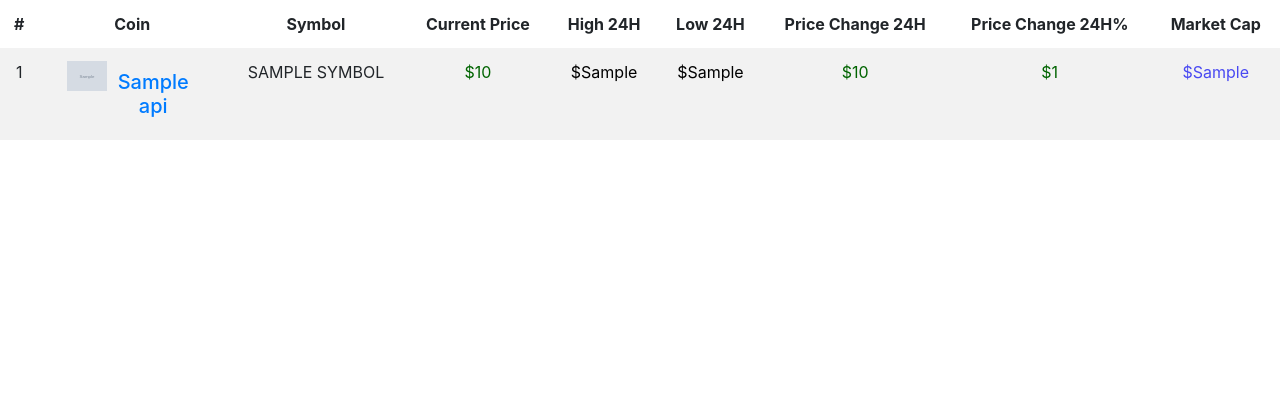
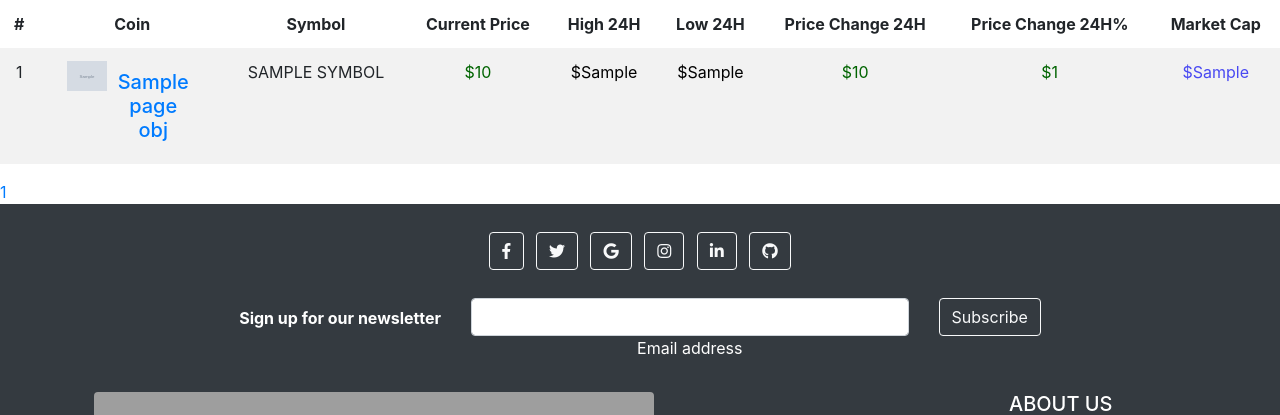
Before and after one commit to kushdarji11/Crypto_Currency, a Django app: template templates/index.html in a window 1280 px wide. Shown: the part 83-498 px from the top of the page. Before the commit the page ends 223 px from the top, so only its background shows below. Run offline with Django 4.2, Linux system fonts and the light colour scheme; the template is opened without the code that fills it: most values are stand-ins (such as "Sample title", 1, 10 or a date in 2020); grey boxes marked "Sample" are stand-in pictures; some libraries are stand-ins or nearby versions; grey boxes are pictures that could not be loaded.

Commit message:
Third Commit

```diff
--- a/templates/base.html
+++ b/templates/base.html
@@ -6,9 +6,13 @@
     <!-- Required meta tags -->
     <meta charset="utf-8">
     <meta name="viewport" content="width=device-width, initial-scale=1, shrink-to-fit=no">
-
+      <link rel="stylesheet" href="https://cdn.datatables.net/1.10.13/css/jquery.dataTables.min.css">
+      <link href="https://use.fontawesome.com/releases/v5.0.4/css/all.css" rel="stylesheet">
       <link rel="stylesheet" href="{% static 'CryptoApp/stylesheet.css' %}" />
     <!-- Bootstrap CSS -->
+
+
+
     <link rel="stylesheet" href="https://stackpath.bootstrapcdn.com/bootstrap/4.4.1/css/bootstrap.min.css" integrity="sha384-Vkoo8x4CGsO3+Hhxv8T/Q5PaXtkKtu6ug5TOeNV6gBiFeWPGFN9MuhOf23Q9Ifjh" crossorigin="anonymous">
     <script src="https://ajax.googleapis.com/ajax/libs/jquery/3.6.0/jquery.min.js"></script>
      <script src="https://maxcdn.bootstrapcdn.com/bootstrap/3.4.1/js/bootstrap.min.js"></script>
@@ -18,7 +22,139 @@
     {% block content %}
 
     {% endblock %}
+    <!-- Footer -->
+    <!-- Footer -->
+<!-- Footer -->
+<footer class="bg-dark text-center text-white">
+  <!-- Grid container -->
+  <div class="container p-4">
+    <!-- Section: Social media -->
+    <section class="mb-4">
+      <!-- Facebook -->
+      <a class="btn btn-outline-light btn-floating m-1" href="#!" role="button"
+        ><i class="fab fa-facebook-f"></i
+      ></a>
 
+      <!-- Twitter -->
+      <a class="btn btn-outline-light btn-floating m-1" href="#!" role="button"
+        ><i class="fab fa-twitter"></i
+      ></a>
+
+      <!-- Google -->
+      <a class="btn btn-outline-light btn-floating m-1" href="#!" role="button"
+        ><i class="fab fa-google"></i
+      ></a>
+
+      <!-- Instagram -->
+      <a class="btn btn-outline-light btn-floating m-1" href="#!" role="button"
+        ><i class="fab fa-instagram"></i
+      ></a>
+
+      <!-- Linkedin -->
+      <a class="btn btn-outline-light btn-floating m-1" href="#" role="button"
+        ><i class="fab fa-linkedin-in"></i
+      ></a>
+
+      <!-- Github -->
+      <a class="btn btn-outline-light btn-floating m-1" href="https://github.com/Zorawar920/Crypto_Currency" role="button"
+        target="_blank"><i class="fab fa-github"></i
+      ></a>
+    </section>
+    <!-- Section: Social media -->
+
+    <!-- Section: Form -->
+    <section class="">
+      <form action="">
+        <!--Grid row-->
+        <div class="row d-flex justify-content-center">
+          <!--Grid column-->
+          <div class="col-auto">
+            <p class="pt-2">
+              <strong>Sign up for our newsletter</strong>
+            </p>
+          </div>
+          <!--Grid column-->
+
+          <!--Grid column-->
+          <div class="col-md-5 col-12">
+            <!-- Email input -->
+            <div class="form-outline form-white mb-4">
+              <input type="email" id="form5Example21" class="form-control" />
+              <label class="form-label" for="form5Example21">Email address</label>
+            </div>
+          </div>
+          <!--Grid column-->
+
+          <!--Grid column-->
+          <div class="col-auto">
+            <!-- Submit button -->
+            <button type="submit" class="btn btn-outline-light mb-4">
+              Subscribe
+            </button>
+          </div>
+          <!--Grid column-->
+        </div>
+        <!--Grid row-->
+      </form>
+    </section>
+    <!-- Section: Form -->
+
+
+
+    <!-- Section: Links -->
+    <section class="">
+      <!--Grid row-->
+      <div class="row">
+        <!--Grid column-->
+        <div class="col-lg-6">
+          <div class="ratio ratio-16x9">
+              <iframe  class="shadow-1-strong rounded" width="560" height="315" src="https://www.youtube.com/embed/VYWc9dFqROI" title="YouTube video player" frameborder="0" allow="accelerometer; autoplay; clipboard-write; encrypted-media; gyroscope; picture-in-picture" allowfullscreen></iframe>
+          </div>
+        </div>
+        <!--Grid column-->
+
+        <!--Grid column-->
+        <div class="col-lg-3 col-md-6 mb-4 mb-md-0">
+
+        </div>
+        <!--Grid column-->
+
+        <!--Grid column-->
+        <div class="col-lg-3 col-md-6 mb-4 mb-md-0">
+          <h5 class="text-uppercase">About Us</h5>
+
+          <ul class="list-unstyled mb-0">
+            <li>
+              <a href="{% url 'CryptoApp:index' %}" class="text-white">Home</a>
+            </li>
+            <li>
+              <a href="{% url 'CryptoApp:chart' %}" class="text-white">Trending</a>
+            </li>
+            <li>
+              <a href="#" class="text-white"></a>
+            </li>
+            <li>
+              <a href="#" class="text-white"></a>
+            </li>
+          </ul>
+        </div>
+        <!--Grid column-->
+      </div>
+      <!--Grid row-->
+    </section>
+    <!-- Section: Links -->
+  </div>
+  <!-- Grid container -->
+
+  <!-- Copyright -->
+  <div class="text-center p-3" style="background-color: rgba(0, 0, 0, 0.2);">
+    © 2022 Copyright:
+    <a class="text-white" href="https://mdbootstrap.com/">Group 3</a>
+  </div>
+  <!-- Copyright -->
+</footer>
+<!-- Footer -->
+<!-- Footer -->
     <!-- Optional JavaScript -->
     <!-- jQuery first, then Popper.js, then Bootstrap JS -->
     <script src="https://code.jquery.com/jquery-3.4.1.slim.min.js" integrity="sha384-J6qa4849blE2+poT4WnyKhv5vZF5SrPo0iEjwBvKU7imGFAV0wwj1yYfoRSJoZ+n" crossorigin="anonymous"></script>
--- a/templates/index.html
+++ b/templates/index.html
@@ -57,7 +57,7 @@
 </nav>
    <div class="container-xxl">
        <div class="table-responsive text-white">
-                <table class="table table-striped text-center table-hover table-borderless">
+                <table id="myTable" class="table table-striped text-center table-hover table-borderless" data-page-length="25">
                     <thead>
                         <tr>
                             <th scope="col">#</th>
@@ -72,7 +72,7 @@
                         </tr>
                     </thead>
                     <tbody id="myTable">
-                        {% for i in api_data %}
+                        {% for i in page_obj %}
                         <tr>
                         <td>{{forloop.counter}}</td>
                             <td width="100px">
@@ -117,12 +117,14 @@
 
                     </tbody>
                 </table>
-            </div>
+
+       </div>
+    {% include "pagination.html" %}
    </div>
-        <script>
+     <script type="text/javascript">
         $(document).ready(function () {
             $("#myInput").on("keyup", function () {
-                var value = $(this).val().toLowerCase();
+                let value = $(this).val().toLowerCase();
                 $("#myTable tr").filter(function () {
                     $(this).toggle($(this).text().toLowerCase().indexOf(value) > -1)
                 });
--- /dev/null
+++ b/templates/pagination.html
@@ -0,0 +1,29 @@
+{% if page_obj.has_previous %}
+  <a href="?page={{ page_obj.previous_page_number }}">« Previous page</a>
+
+  {% if page_obj.number > 3 %}
+    <a href="?page=1">1</a>
+    {% if page_obj.number > 4 %}
+      <span>...</span>
+    {% endif %}
+  {% endif %}
+{% endif %}
+
+{% for num in page_obj.paginator.page_range %}
+  {% if page_obj.number == num %}
+    <a href="?page={{ num }}">{{ num }}</a>
+  {% elif num > page_obj.number|add:'-3' and num < page_obj.number|add:'3' %}
+    <a href="?page={{ num }}">{{ num }}</a>
+  {% endif %}
+{% endfor %}
+
+{% if page_obj.has_next %}
+  {% if page_obj.number < page_obj.paginator.num_pages|add:'-3' %}
+    <span>...</span>
+    <a href="?page={{ page_obj.paginator.num_pages }}">{{ page_obj.paginator.num_pages }}</a>
+  {% elif page_obj.number < page_obj.paginator.num_pages|add:'-2' %}
+    <a href="?page={{ page_obj.paginator.num_pages }}">{{ page_obj.paginator.num_pages }}</a>
+  {% endif %}
+
+  <a href="?page={{ page_obj.next_page_number }}">Next Page »</a>
+{% endif %}
```
Also changed, not shown: CryptoApp/views.py (+14 -2 lines).
